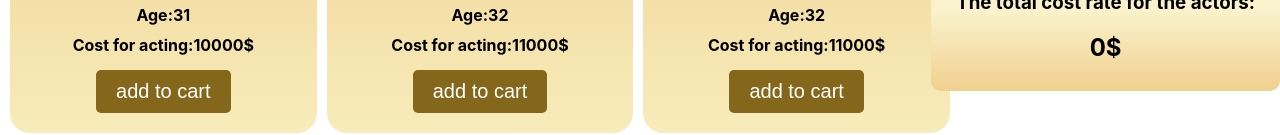
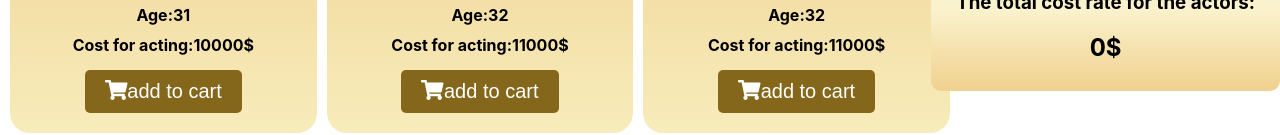
Before and after one commit to KanizNUBTK/harry-potter-derectory, a React (Create React App) app: page / in a window 1280 px wide. Shown: the part 689-824 px from the top of the page. Built offline with nearby package versions, Linux system fonts and the light colour scheme.

Commit message:
font awesome added

```diff
--- a/package.json
+++ b/package.json
@@ -3,6 +3,9 @@
   "version": "0.1.0",
   "private": true,
   "dependencies": {
+    "@fortawesome/fontawesome-svg-core": "^1.2.36",
+    "@fortawesome/free-solid-svg-icons": "^5.15.4",
+    "@fortawesome/react-fontawesome": "^0.1.15",
     "@testing-library/jest-dom": "^5.14.1",
     "@testing-library/react": "^11.2.7",
     "@testing-library/user-event": "^12.8.3",
--- a/public/index.html
+++ b/public/index.html
@@ -24,6 +24,7 @@
       work correctly both with client-side routing and a non-root public URL.
       Learn how to configure a non-root public URL by running `npm run build`.
     -->
+    <link rel="stylesheet" href="https://use.fontawesome.com/releases/v5.15.4/css/all.css" integrity="sha384-DyZ88mC6Up2uqS4h/KRgHuoeGwBcD4Ng9SiP4dIRy0EXTlnuz47vAwmeGwVChigm" crossorigin="anonymous">
     <title>Harray Potter direction</title>
   </head>
   <body>
--- a/src/component/Allactors/Allactors.js
+++ b/src/component/Allactors/Allactors.js
@@ -1,8 +1,11 @@
 import React from 'react';
+import { FontAwesomeIcon } from '@fortawesome/react-fontawesome'
+import { faCoffee, faShoppingCart} from '@fortawesome/free-solid-svg-icons'
 import './Allactors.css';
 
 const Allactors = (props) => {
     const{name,role,playing,age,cost,img}=props.actor;
+    const shoppinCart = <FontAwesomeIcon icon={faShoppingCart} />
     return (
         <div className="all-actors">
             <div className="img-div">
@@ -15,7 +18,7 @@ const Allactors = (props) => {
                 <h4>Age:{age}</h4>
                 <h4>Cost for acting:{cost}$</h4>
             </div>
-            <button onClick={()=>{props.handleAddToCart(props.actor)}} className="cart-btn">add to cart</button>
+            <button onClick={()=>{props.handleAddToCart(props.actor)}} className="cart-btn">{shoppinCart}add to cart</button>
         </div>
     );
 };
```
Also changed, not shown: 1 other file (tests, documents, lock files or other folders).
